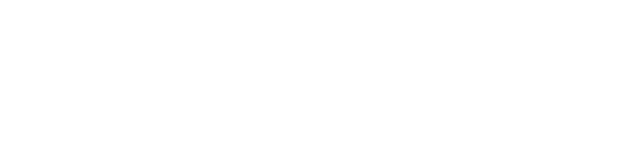
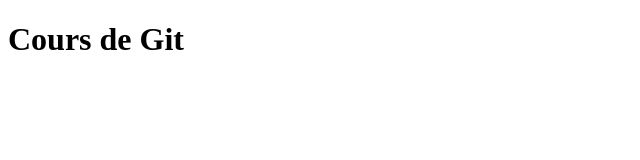
Before and after one commit to Binou05/helloworld, a plain HTML site: page index.html in a window 1280 px wide. Shown: the whole page, without its empty margins (0-640 px from the left). Drawn offline with Linux system fonts and the light colour scheme.

Commit message:
change <h1>

```diff
--- a/index.html
+++ b/index.html
@@ -7,6 +7,6 @@
     <title>Formation</title>
 </head>
 <body>
-
+   <h1>Cours de Git<h1>
 </body>
 </html>
```
